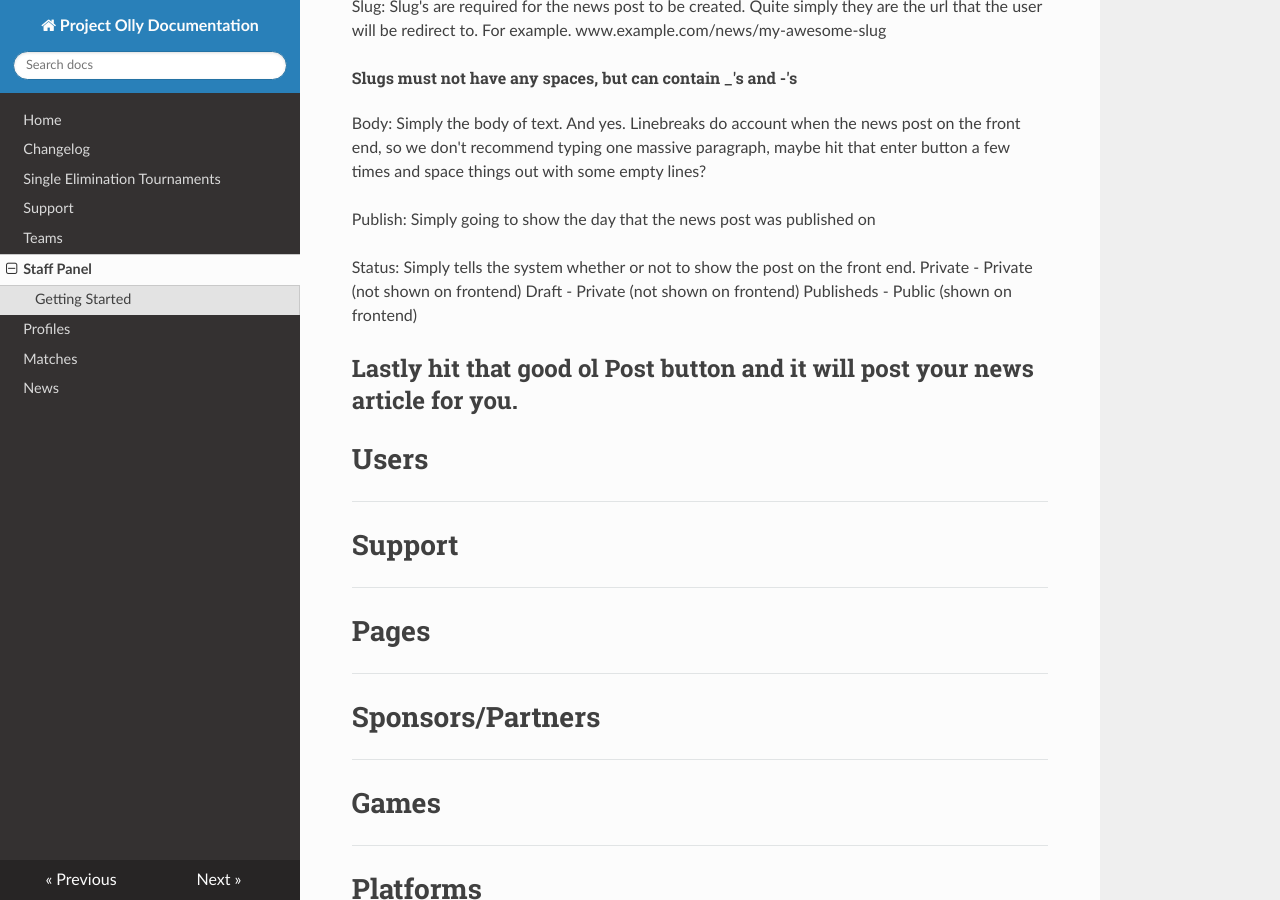
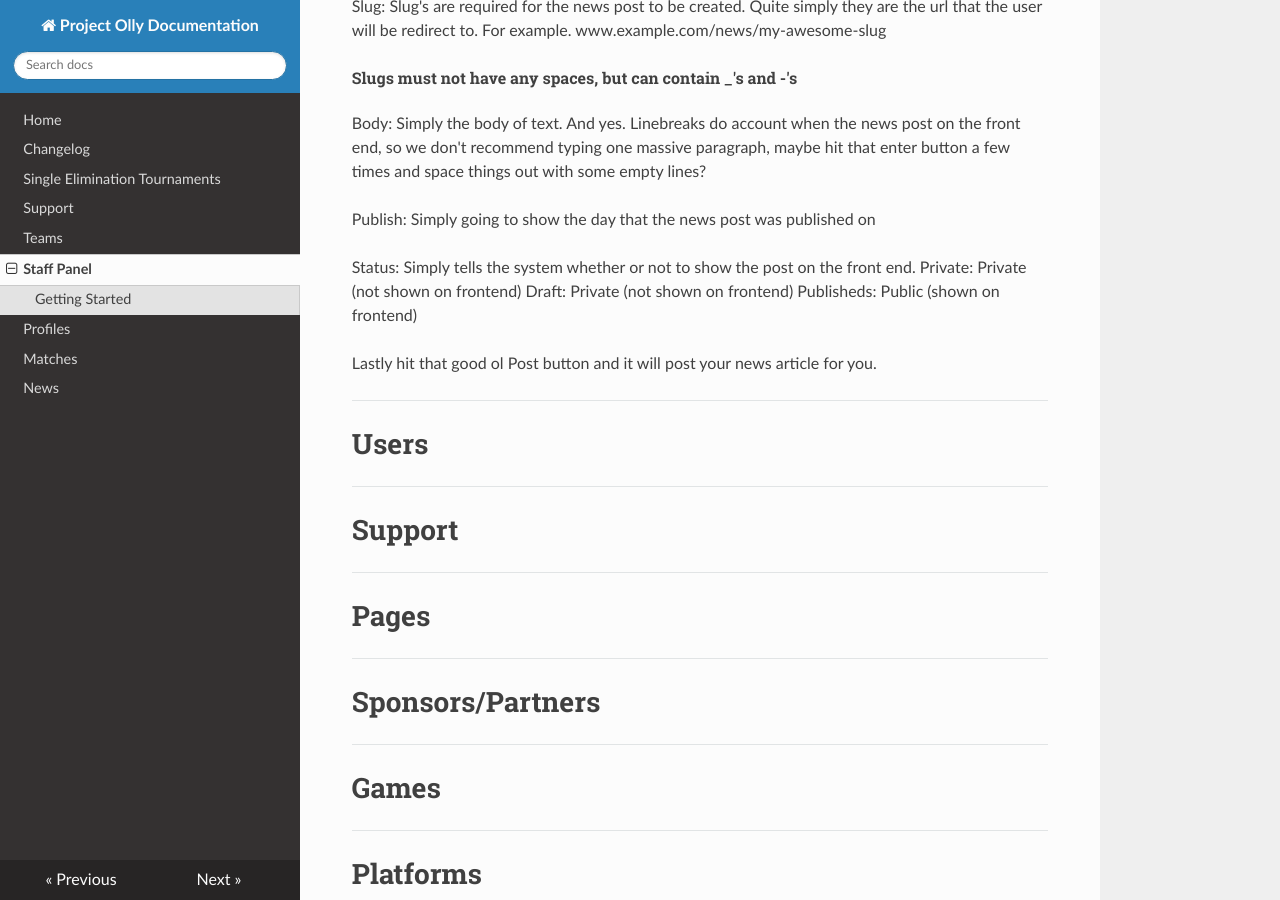
Before and after one commit to NFM-Studios/olly-documentation, an MkDocs documentation site: the page built from docs/staff.md, in a window 1280 px wide and 900 px high, scrolled down 659 px. Built offline with MkDocs 1.6.1, drawn with Linux system fonts in a browser that asks for light colours; nearby versions of some CDN libraries; part of the change alters nothing that is shown.

```diff
--- a/docs/staff.md
+++ b/docs/staff.md
@@ -21,11 +21,12 @@ Body: Simply the body of text. And yes. Linebreaks do account when the news post
 Publish: Simply going to show the day that the news post was published on
 
 Status: Simply tells the system whether or not to show the post on the front end.
-Private - Private (not shown on frontend)
-Draft - Private (not shown on frontend)
-Publisheds - Public (shown on frontend)
+Private: Private (not shown on frontend)
+Draft: Private (not shown on frontend)
+Publisheds: Public (shown on frontend)
 
 Lastly hit that good ol Post button and it will post your news article for you.
+
 ---
 
 # Users
```
